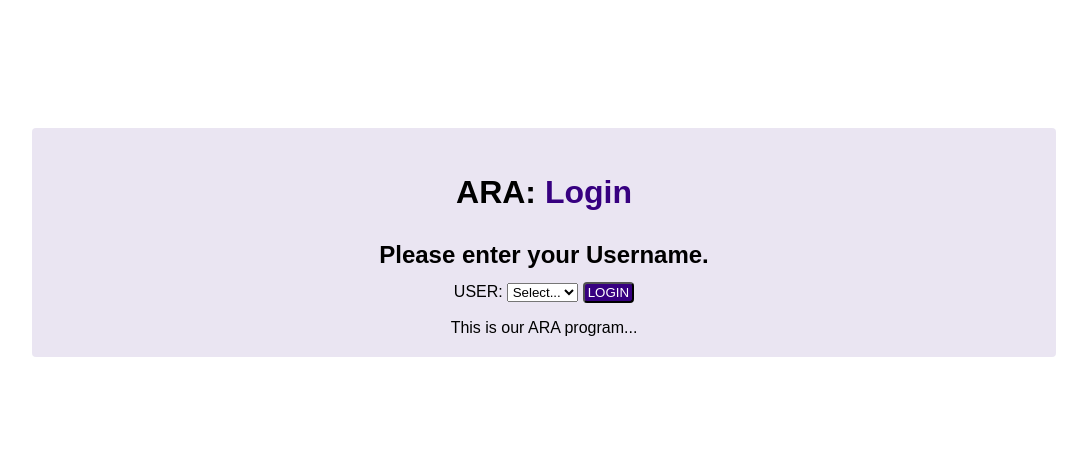
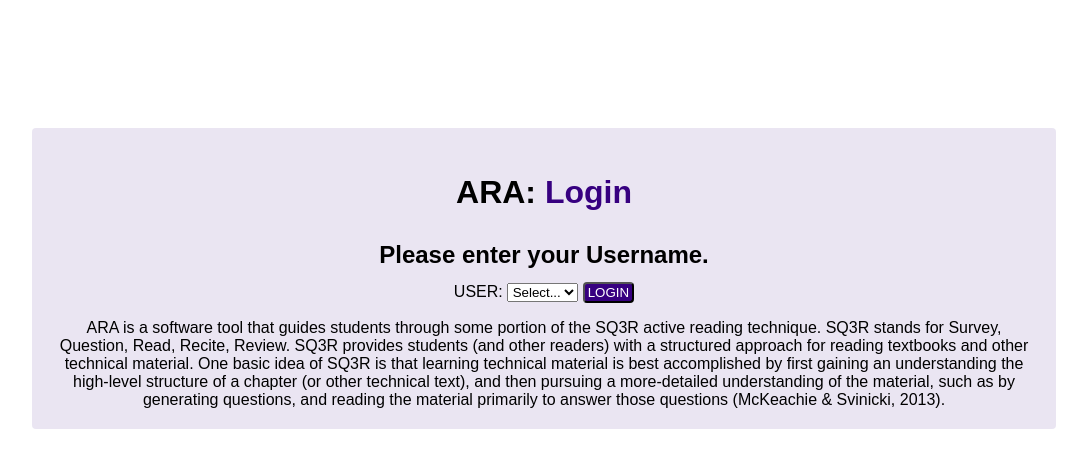
Before and after one commit to clioit/CS422-ARA, a Flask app: page /login in a window 1280 px wide. Shown: the top 468 px of the page, without its empty margins (96-1183 px from the left). Run offline with Flask 3, Linux system fonts and the light colour scheme; data that the repository does not hold is empty; parts of the project's set-up code (start-up, migrations or seed data) failed here and were passed over; some web fonts are replaced.

Commit message:
all stylization and commenting

```diff
--- a/frontend/static/loadingTags.js
+++ b/frontend/static/loadingTags.js
@@ -102,8 +102,11 @@ function updateSections() {
 
       let tagTitle = document.createElement("div");
       tagTitle.className = "tag-title";
-      tagTitle.innerHTML = `${sectTags[i].title}`;
+      tagTitle.innerHTML = `<p>${sectTags[i].title}<p>`;
 
+      let tagPage = document.createElement("h6");
+      tagPage.innerHTML = `begins on pg.${sectTags[i].startPage}`
+      tagTitle.appendChild(tagPage);
       // Create REVIEW SET button with onclick attribute
       const viewButton = document.createElement("button");
       viewButton.textContent = "VIEW SET";
--- a/frontend/static/review.js
+++ b/frontend/static/review.js
@@ -117,10 +117,12 @@ function getCurrTag(){
   if (questions[cardIdx].answer === ""){
     A.innerHTML = `${currTag}`;
     document.getElementById("reveal").classList.add('hidden');
-    document.getElementById("card").classList.add('upside-down');}
+    document.getElementById("card").classList.add('upside-down');
+    document.getElementById("view").className ="yellow";}
   else {
     document.getElementById("reveal").classList.remove('hidden');
     document.getElementById("card").classList.remove('upside-down');
+    document.getElementById("view").className = "red";
   if (flipped){
       A.innerHTML = `${questions[cardIdx].answer}`;
 
--- a/frontend/templates/login.html
+++ b/frontend/templates/login.html
@@ -29,7 +29,13 @@
     </div>
 </div>
 <div class="description">
-    <p>This is our ARA program...</p>
+    <p>ARA is a software tool that guides students through some portion of the SQ3R active reading
+        technique. SQ3R stands for Survey, Question, Read, Recite, Review. SQ3R provides students
+        (and other readers) with a structured approach for reading textbooks and other technical material.
+        One basic idea of SQ3R is that learning technical material is best accomplished by first gaining
+        an understanding the high-level structure of a chapter (or other technical text), and then pursuing
+        a more-detailed understanding of the material, such as by generating questions, and reading the
+        material primarily  to answer those questions (McKeachie & Svinicki, 2013). </p>
 </div>
 </main>
 </div>
--- a/frontend/templates/review.html
+++ b/frontend/templates/review.html
@@ -46,7 +46,7 @@
         </div>
         <div class="columns__cards">
           <div class="columns__cards--buttons">
-            <button onclick="toEdit()">VIEW</button>
+            <button onclick="toEdit()" id="view" class="nav-view">VIEW</button>
             <div class="card-actions">
             <button onclick="next()">NEXT>></button>
             <button id="reveal" onclick="flip()">REVEAL</button>
@@ -54,7 +54,7 @@
           </div>
           <div class="columns__cards--content" id="card">
             <h4 id="question"></h4>
-            <p id="answer">Please Choose a Set</p>
+            <p id="answer">Please Choose a Set to Review</p>
           </div>
         </div>
 </main>
```
Also changed, not shown: frontend/static/review.css (+6 -1 lines), frontend/static/surveyQuestion.js (+1 -244 lines).
